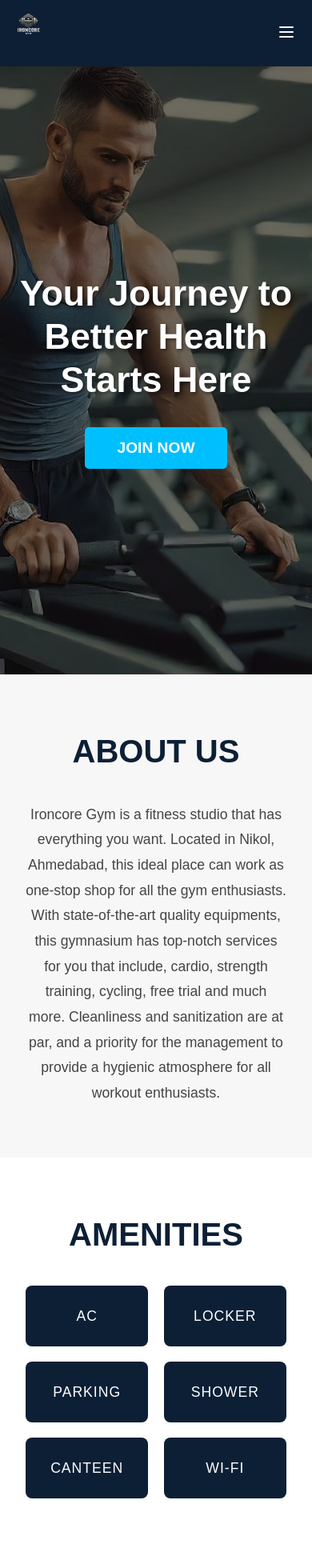
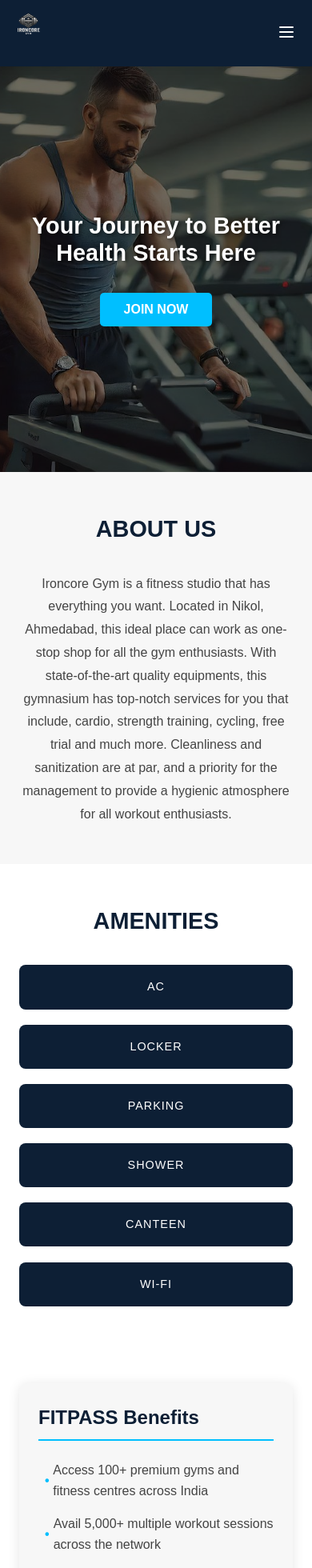
Before and after one commit to codinggita/ironcore_gym, a React (Vite) app in the folder Frontend/vite_app/: page /home in a window 390 px wide. Shown: the top 1960 px of the page at 80% size. Built offline with nearby package versions, Linux system fonts and the light colour scheme.

Commit message:
made the Home section's CSS responsive for all screen sizes.

```diff
--- a/Frontend/vite_app/src/design/Home.css
+++ b/Frontend/vite_app/src/design/Home.css
@@ -131,6 +131,8 @@
 .home-pass-content {
     max-width: 1200px;
     margin: 0 auto;
+    display: flex;
+    flex-direction: column;
 }
 
 .home-pass-block {
@@ -206,29 +208,14 @@
     text-align: center;
 }
 
-@media (max-width: 768px) {
-    .home-pass-block {
-        padding: 1.5rem;
-        margin-bottom: 2rem;
-    }
-
-    .home-pass-block h2 {
-        font-size: 1.5rem;
-    }
-
-    .home-benefits-list li,
-    .home-process-list li,
-    .home-etiquette-list li,
-    .home-safety-list li {
-        font-size: 0.95rem;
-    }
-}
-
 .home-info-sec {
     padding: 4rem 2rem;
     background: #ffffff;
     max-width: 1200px;
     margin: 0 auto;
+    display: grid;
+    grid-template-columns: 1fr;
+    gap: 2rem;
 }
 
 .home-schedule-wrap {
@@ -264,30 +251,93 @@
     margin-top: 1rem;
 }
 
+@media (max-width: 1024px) {
+    .home-banner-content h1 {
+        font-size: 2.4rem;
+    }
+
+    .home-about-sec h2,
+    .home-facilities-sec h2 {
+        font-size: 2.2rem;
+    }
+
+    .home-pass-block {
+        padding: 1.5rem;
+    }
+}
+
 @media (max-width: 768px) {
+    .home-main-banner {
+        height: 70vh;
+    }
+
+    .home-banner-content h1 {
+        font-size: 2rem;
+    }
+
+    .home-about-sec,
+    .home-facilities-sec,
+    .home-membership-sec,
     .home-info-sec {
-        padding: 3rem 1rem;
+        padding: 3rem 1.5rem;
+    }
+
+    .home-about-sec h2,
+    .home-facilities-sec h2 {
+        font-size: 2rem;
+    }
+
+    .home-amenities-grid {
+        grid-template-columns: repeat(2, 1fr);
+    }
+
+    .home-pass-block {
+        margin-bottom: 2rem;
     }
 
     .home-day-schedule {
         flex-direction: column;
-        gap: 0.2rem;
+        gap: 0.5rem;
+    }
+
+    .home-info-sec {
+        padding: 3rem 1rem;
     }
 }
 
-.home-membership-sec {
-    padding: 4rem 2rem;
-    background-color: #ffffff;
+@media (max-width: 480px) {
+    .home-main-banner {
+        height: 60vh;
     }
 
-.home-pass-block.studio-safety {
-    margin-bottom: 1.5rem;
+    .home-banner-content h1 {
+        font-size: 1.8rem;
     }
 
-.home-info-sec .home-schedule-wrap {
-    margin-bottom: 4rem;
+    .home-cta-btn {
+        padding: 12px 30px;
+        font-size: 1rem;
     }
 
-.home-info-sec .home-contact-wrap {
-    margin-top: 2rem;
+    .home-about-sec h2,
+    .home-facilities-sec h2 {
+        font-size: 1.8rem;
     }
+
+    .home-about-sec p {
+        font-size: 1rem;
+    }
+
+    .home-facility-item {
+        padding: 1rem;
+        font-size: 0.9rem;
+    }
+
+    .home-pass-block h2 {
+        font-size: 1.5rem;
+    }
+
+    .home-amenities-grid {
+        grid-template-columns: 1fr;
+    }
+}
```
Lines whose indentation alone changed are shown as unchanged.
